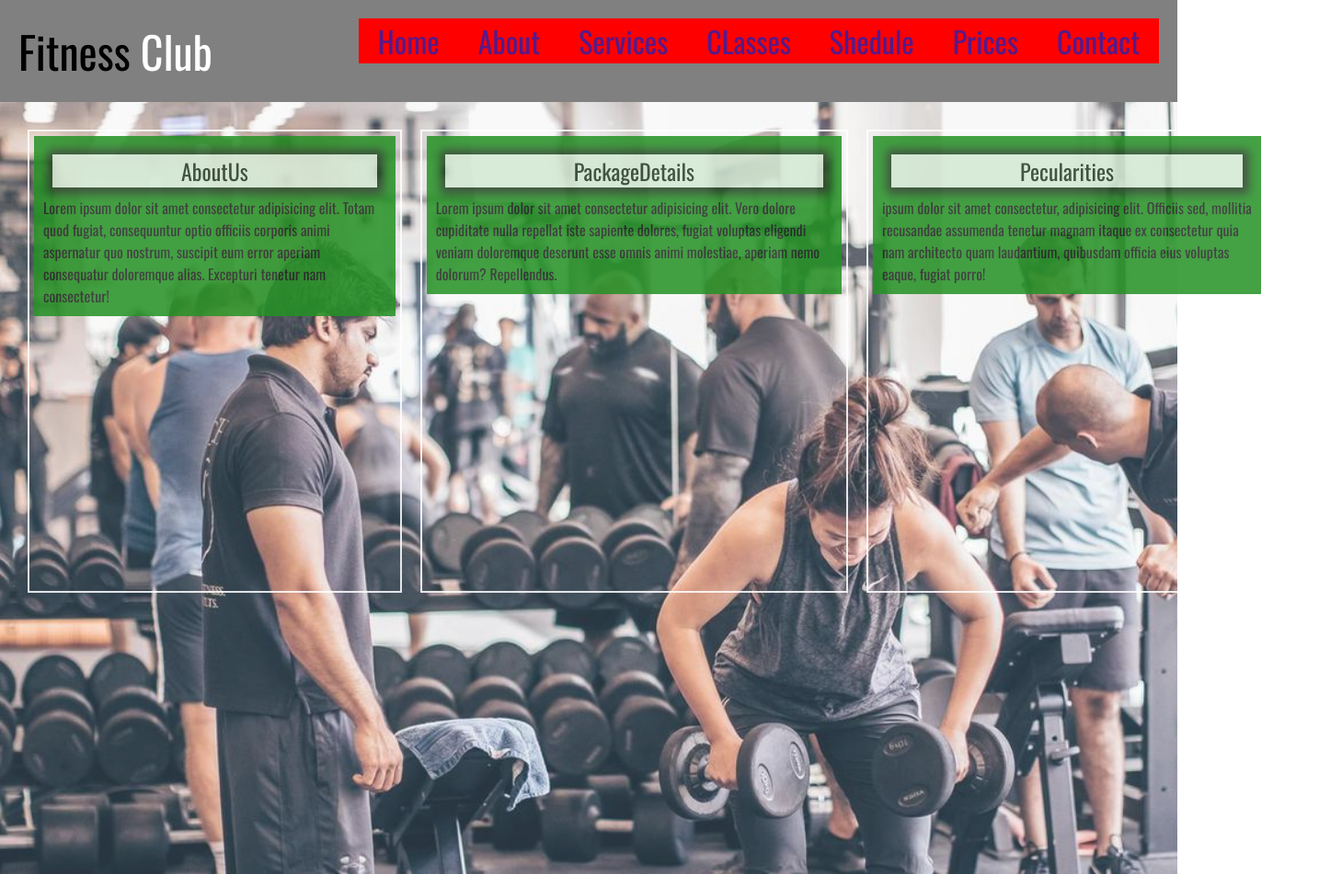
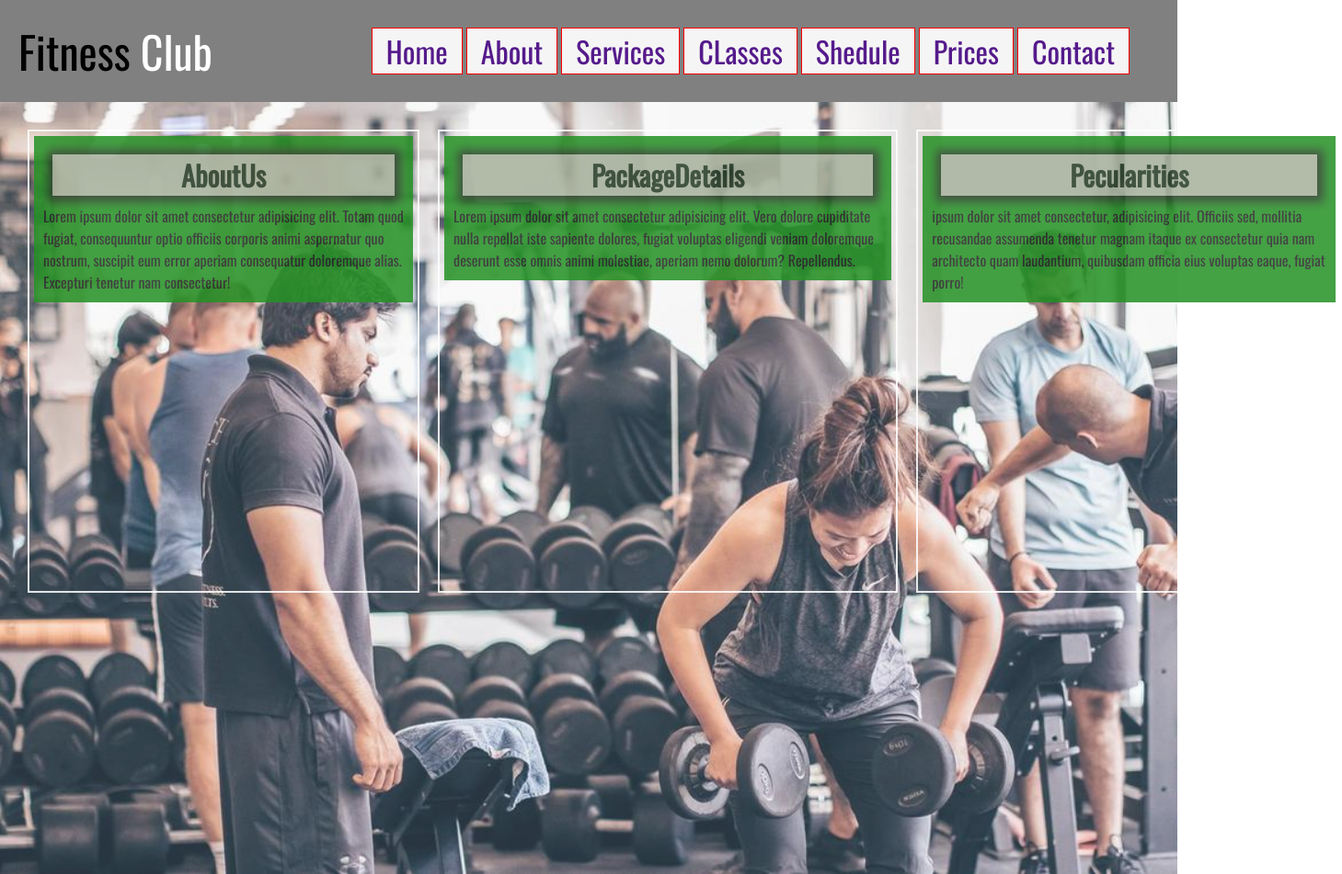
Before and after one commit to n-katte/Gym-Landing-page, a plain HTML site: page index.html in a window 1280 px wide. Shown: the whole page at 92% size, 1459 px wide, since content can reach past the window. Drawn offline with nearby package versions, Linux system fonts and the light colour scheme.

Commit message:
lets do itt

```diff
--- a/style.css
+++ b/style.css
@@ -27,15 +27,17 @@ header .container .nav {
     /* border: 1px solid green; */
     display: flex;
     float: right;
+    margin: 10px 30px 20px;
 
 }
 
 header .container .nav a{
-    padding:0px 20px;
-    background-color: red;
+    padding:1px 15px 1px ;
+    background-color: whitesmoke;
     border: 1px solid red;
     text-decoration: none;
     font-size: 2rem;
+    margin: 0px 2px 0px;
 }
 .container .logo span{
     font-size: 3rem;
@@ -86,11 +88,13 @@ header .container .nav a{
 }
 .home .card span{
     display: block;
-    background-color: white;
+    background-color: rgb(189, 174, 174);
     opacity: 80%;
-    font-size: 150%;
+    font-size: 190%;
     box-shadow: 1px 1px 10px 6px black;
     margin: 10px;
     padding: 0px 140px 0px;
+    font-weight: 900;
+    color:black;
 
 }
```
